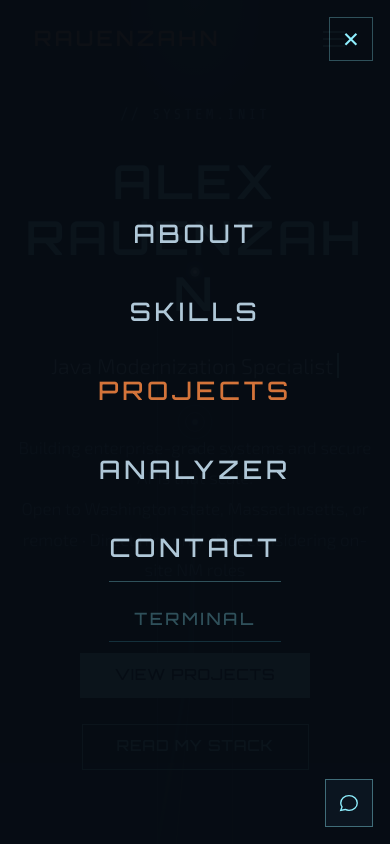
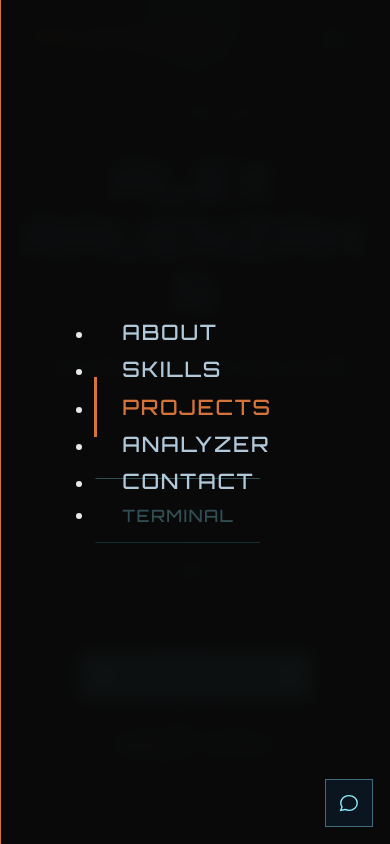
Before and after one commit to ArchaicScribe/dev-site, a React (Vite) app: page / in a window 390 px wide. Both pictures are taken after a click on the button 334 px from the left and 39 px from the top of the page. Shown: the top 844 px of the page. Built offline with nearby package versions, Linux system fonts and the light colour scheme.

Commit message:
fix: mobile nav polish, modal scroll fixes, SVG diagram responsive sizing

```diff
--- a/src/components/Nav.css
+++ b/src/components/Nav.css
@@ -14,6 +14,7 @@
     cursor: pointer;
     padding: 8px;
     transition: border-color 200ms ease;
+    z-index: 450;
 }
 
 .hamburger-btn:hover,
@@ -26,7 +27,22 @@
     width: 22px;
     height: 2px;
     background-color: var(--ui-highlight);
-    transition: transform 200ms ease, opacity 200ms ease;
+    transition: transform 280ms ease-out, opacity 280ms ease-out;
+    transform-origin: center;
+}
+
+/* Hamburger to X animation */
+.hamburger-btn.open span:nth-child(1) {
+    transform: translateY(7px) rotate(45deg);
+}
+
+.hamburger-btn.open span:nth-child(2) {
+    opacity: 0;
+    transform: scaleX(0);
+}
+
+.hamburger-btn.open span:nth-child(3) {
+    transform: translateY(-7px) rotate(-45deg);
 }
 
 /* Desktop nav links */
@@ -38,80 +54,71 @@
 
 /* Mobile menu overlay - hidden by default */
 .mobile-menu-overlay {
-    display: none;
     position: fixed;
     top: 0;
-    left: 0;
+    right: 0;
     width: 100vw;
     height: 100vh;
-    background-color: rgba(7, 13, 20, 0.97);
+    background-color: rgba(10, 10, 10, 0.97);
+    backdrop-filter: blur(8px);
+    -webkit-backdrop-filter: blur(8px);
+    border-left: 1px solid var(--accent-primary);
     z-index: 400;
+    display: flex;
     flex-direction: column;
     align-items: center;
     justify-content: center;
-    opacity: 0;
-    visibility: hidden;
-    transition: opacity 200ms ease, visibility 200ms ease;
+    animation: mobileMenuSlideIn 280ms ease-out;
 }
 
 .mobile-menu-overlay.open {
-    display: flex;
-    opacity: 1;
-    visibility: visible;
+    /* removed: now handled by conditional rendering and animation */
 }
 
-.mobile-menu-close {
-    position: absolute;
-    top: 1rem;
-    right: 1rem;
-    width: 44px;
-    height: 44px;
-    background: none;
-    border: 1px solid var(--ui-highlight-dim);
-    color: var(--ui-highlight);
-    font-family: 'Share Tech Mono', monospace;
-    font-size: 1.25rem;
-    cursor: pointer;
-    display: flex;
-    align-items: center;
-    justify-content: center;
-    transition: border-color 200ms ease, color 200ms ease;
+@keyframes mobileMenuSlideIn {
+    from {
+        transform: translateX(100%);
+        opacity: 0.5;
+    }
+
+    to {
+        transform: translateX(0);
+        opacity: 1;
+    }
 }
-
-.mobile-menu-close:hover,
-.mobile-menu-close:focus-visible {
-    border-color: var(--ui-highlight);
-    color: var(--accent-primary);
 }
 
 .mobile-menu-nav {
     display: flex;
     flex-direction: column;
-    align-items: center;
-    gap: 2rem;
+    align-items: flex-start;
+    gap: 0.5rem;
     list-style: none;
-    padding: 0;
+    padding: 0 2rem;
     margin: 0;
 }
 
 .mobile-menu-nav a {
     font-family: 'Orbitron', sans-serif;
-    font-size: 1.5rem;
+    font-size: 1.25rem;
     font-weight: 500;
     color: var(--text-secondary);
     text-decoration: none;
-    letter-spacing: 0.15em;
-    padding: 0.75rem 1.5rem;
-    transition: color 200ms ease;
+    letter-spacing: 0.08em;
+    padding: 1rem 1.5rem;
+    border-left: 3px solid transparent;
+    transition: color 150ms ease, border-color 150ms ease;
 }
 
 .mobile-menu-nav a:hover,
 .mobile-menu-nav a:focus-visible {
     color: var(--accent-primary);
+    border-left-color: var(--accent-primary);
 }
 
 .mobile-menu-nav a.active {
     color: var(--accent-primary);
+    border-left-color: var(--accent-primary);
 }
 
 /* Terminal link in mobile menu */
@@ -136,15 +143,4 @@
     .nav-links-desktop {
         display: none;
     }
-
-    .mobile-menu-overlay {
-        display: flex;
-        opacity: 0;
-        visibility: hidden;
-    }
-
-    .mobile-menu-overlay.open {
-        opacity: 1;
-        visibility: visible;
-    }
 }
--- a/src/components/Nav.jsx
+++ b/src/components/Nav.jsx
@@ -1,5 +1,6 @@
+
 import { useState, useEffect } from 'react'
-import { motion, AnimatePresence } from 'framer-motion'
+import { motion } from 'framer-motion'
 import { useReducedMotion } from '../hooks'
 import { useModal } from '../context/ModalContext'
 import './Nav.css'
@@ -35,7 +36,6 @@ export function Nav({ onTerminalOpen }) {
     return () => window.removeEventListener('scroll', handleScroll)
   }, [])
 
-  // Close mobile menu on Escape
   useEffect(() => {
     const handleEscape = (e) => {
       if (e.key === 'Escape' && isMobileMenuOpen) {
@@ -46,27 +46,7 @@ export function Nav({ onTerminalOpen }) {
     return () => document.removeEventListener('keydown', handleEscape)
   }, [isMobileMenuOpen])
 
-  // Lock body scroll when mobile menu is open
-  useEffect(() => {
-    if (isMobileMenuOpen) {
-      document.body.style.overflow = 'hidden'
-    } else {
-      document.body.style.overflow = ''
-    }
-    return () => {
-      document.body.style.overflow = ''
-    }
-  }, [isMobileMenuOpen])
-
-  const handleNavClick = (e, href) => {
-    e.preventDefault()
-    const element = document.querySelector(href)
-    if (element) {
-      element.scrollIntoView({ behavior: prefersReducedMotion ? 'auto' : 'smooth' })
-      setIsMobileMenuOpen(false)
-    }
-  }
-
+  // Style objects
   const navStyle = {
     position: 'fixed', top: 0, left: 0, right: 0, zIndex: 300,
     padding: '1rem 0',
@@ -107,6 +87,16 @@ export function Nav({ onTerminalOpen }) {
     cursor: 'pointer'
   }
 
+  // Handlers
+  const handleNavClick = (e, href) => {
+    e.preventDefault()
+    const element = document.querySelector(href)
+    if (element) {
+      element.scrollIntoView({ behavior: prefersReducedMotion ? 'auto' : 'smooth' })
+      setIsMobileMenuOpen(false)
+    }
+  }
+
   const handleTerminalClick = (e) => {
     e.preventDefault()
     onTerminalOpen?.()
@@ -117,6 +107,7 @@ export function Nav({ onTerminalOpen }) {
     e.preventDefault()
     closeAllModals()
     window.scrollTo({ top: 0, behavior: prefersReducedMotion ? 'auto' : 'smooth' })
+    setIsMobileMenuOpen(false)
   }
 
   return (
@@ -149,9 +140,9 @@ export function Nav({ onTerminalOpen }) {
 
           {/* Hamburger Button (Mobile) */}
           <button
-            className="hamburger-btn"
-            onClick={() => setIsMobileMenuOpen(true)}
-            aria-label="Open menu"
+            className={`hamburger-btn ${isMobileMenuOpen ? 'open' : ''}`}
+            onClick={() => setIsMobileMenuOpen(!isMobileMenuOpen)}
+            aria-label={isMobileMenuOpen ? 'Close menu' : 'Open menu'}
             aria-expanded={isMobileMenuOpen}
           >
             <span></span>
@@ -162,17 +153,13 @@ export function Nav({ onTerminalOpen }) {
       </motion.nav>
 
       {/* Mobile Menu Overlay */}
+      {isMobileMenuOpen && (
         <div
-        className={`mobile-menu-overlay ${isMobileMenuOpen ? 'open' : ''}`}
-        aria-hidden={!isMobileMenuOpen}
+          className="mobile-menu-overlay open"
+          role="dialog"
+          aria-modal="true"
+          aria-label="Navigation menu"
         >
-        <button
-          className="mobile-menu-close"
-          onClick={() => setIsMobileMenuOpen(false)}
-          aria-label="Close menu"
-        >
-          ✕
-        </button>
           <ul className="mobile-menu-nav">
             {navLinks.map((link) => (
               <li key={link.href}>
@@ -196,6 +183,7 @@ export function Nav({ onTerminalOpen }) {
             </li>
           </ul>
         </div>
+      )}
     </>
   )
 }
--- a/src/components/diagrams/CICDPipelineDiagram.jsx
+++ b/src/components/diagrams/CICDPipelineDiagram.jsx
@@ -10,7 +10,8 @@ export default function CICDPipelineDiagram() {
             <svg
                 viewBox="0 0 960 420"
                 width="100%"
-                style={{ display: 'block', minWidth: '700px' }}
+                preserveAspectRatio="xMidYMid meet"
+                style={{ display: 'block', width: '100%' }}
             >
                 <DiagramArrowDefs />
 
--- a/src/components/diagrams/DualAuthDiagram.jsx
+++ b/src/components/diagrams/DualAuthDiagram.jsx
@@ -133,8 +133,8 @@ export default function DualAuthDiagram() {
         ref={ref}
         viewBox="0 0 600 520"
         width="100%"
-        height="auto"
-        style={{ display: 'block' }}
+        preserveAspectRatio="xMidYMid meet"
+        style={{ display: 'block', width: '100%' }}
       >
         <defs>
           <marker
--- a/src/components/diagrams/PaymentCardDiagram.jsx
+++ b/src/components/diagrams/PaymentCardDiagram.jsx
@@ -10,7 +10,8 @@ export default function PaymentCardDiagram() {
             <svg
                 viewBox="0 0 960 360"
                 width="100%"
-                style={{ display: 'block', minWidth: '700px' }}
+                preserveAspectRatio="xMidYMid meet"
+                style={{ display: 'block', width: '100%' }}
             >
                 <DiagramArrowDefs />
 
--- a/src/components/diagrams/SpringModernizationDiagram.jsx
+++ b/src/components/diagrams/SpringModernizationDiagram.jsx
@@ -10,7 +10,8 @@ export default function SpringModernizationDiagram({ onNavigate }) {
             <svg
                 viewBox="0 0 820 320"
                 width="100%"
-                style={{ display: 'block', minWidth: '600px' }}
+                preserveAspectRatio="xMidYMid meet"
+                style={{ display: 'block', width: '100%' }}
             >
                 <DiagramArrowDefs />
 
--- a/src/main.jsx
+++ b/src/main.jsx
@@ -1,6 +1,12 @@
 import { StrictMode } from 'react'
 import { createRoot } from 'react-dom/client'
 import App from './App'
+if ('scrollRestoration' in window.history) {
+  window.history.scrollRestoration = 'manual'
+}
+window.addEventListener('load', () => {
+  window.scrollTo(0, 0)
+})
 import './styles/variables.css'
 import './styles/global.css'
 
```
Also changed, not shown: src/components/CaseStudyModal.jsx (+23 -14 lines). Lines whose indentation alone changed are shown as unchanged.
